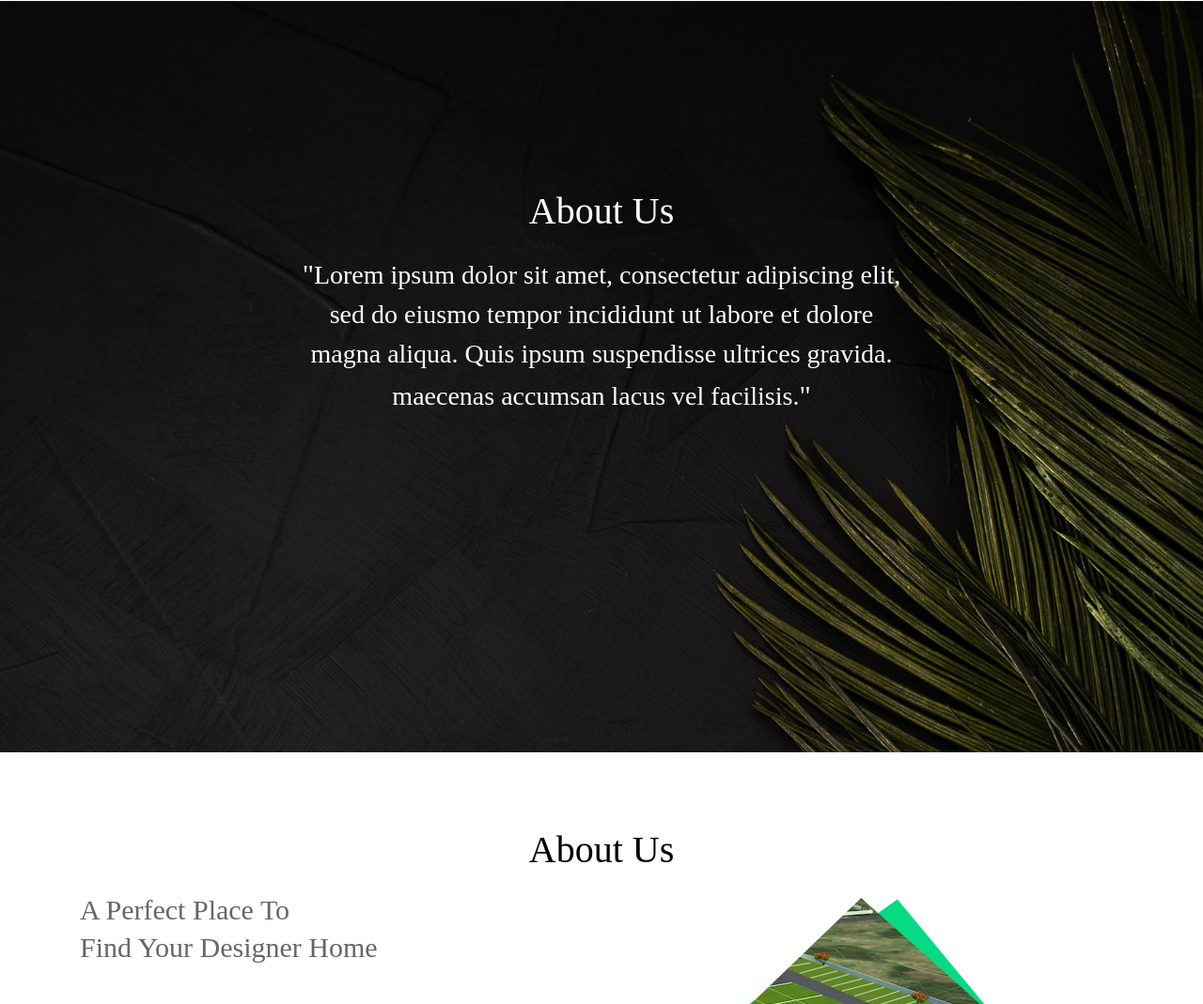
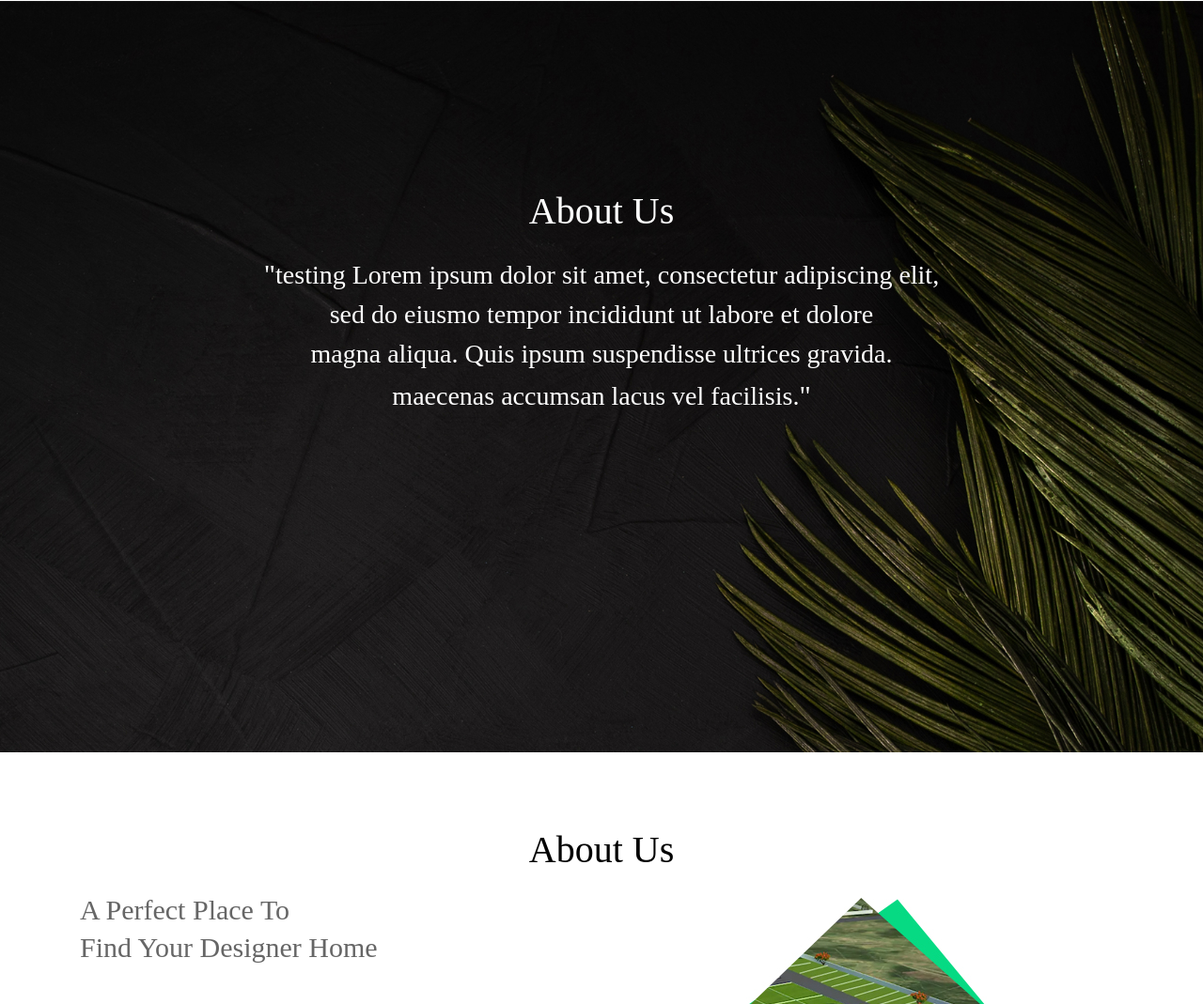
Before and after one commit to sarvdip/elitus, a plain HTML site: page index.html in a window 1280 px wide. Shown: the part 829-1898 px from the top of the page at 94% size. Drawn offline with nearby package versions, Linux system fonts and the light colour scheme.

Commit message:
first commit

```diff
--- a/index.html
+++ b/index.html
@@ -81,7 +81,7 @@
 	<div class="myabt">
 	<div class="container-fluid abtimg">
 	 <h2 class="abt-title">About Us</h2>
-	  <p class="abt-para"><span class="colon">"</span>Lorem ipsum dolor sit amet, consectetur adipiscing elit, <br>
+	  <p class="abt-para"><span class="colon">"</span>testing Lorem ipsum dolor sit amet, consectetur adipiscing elit, <br>
 	     sed do eiusmo tempor incididunt ut labore et dolore<br>
 		 magna aliqua. Quis ipsum suspendisse ultrices gravida.<br>
 		 maecenas accumsan lacus vel facilisis.<span class="colon">"</span> <br></p>
```
